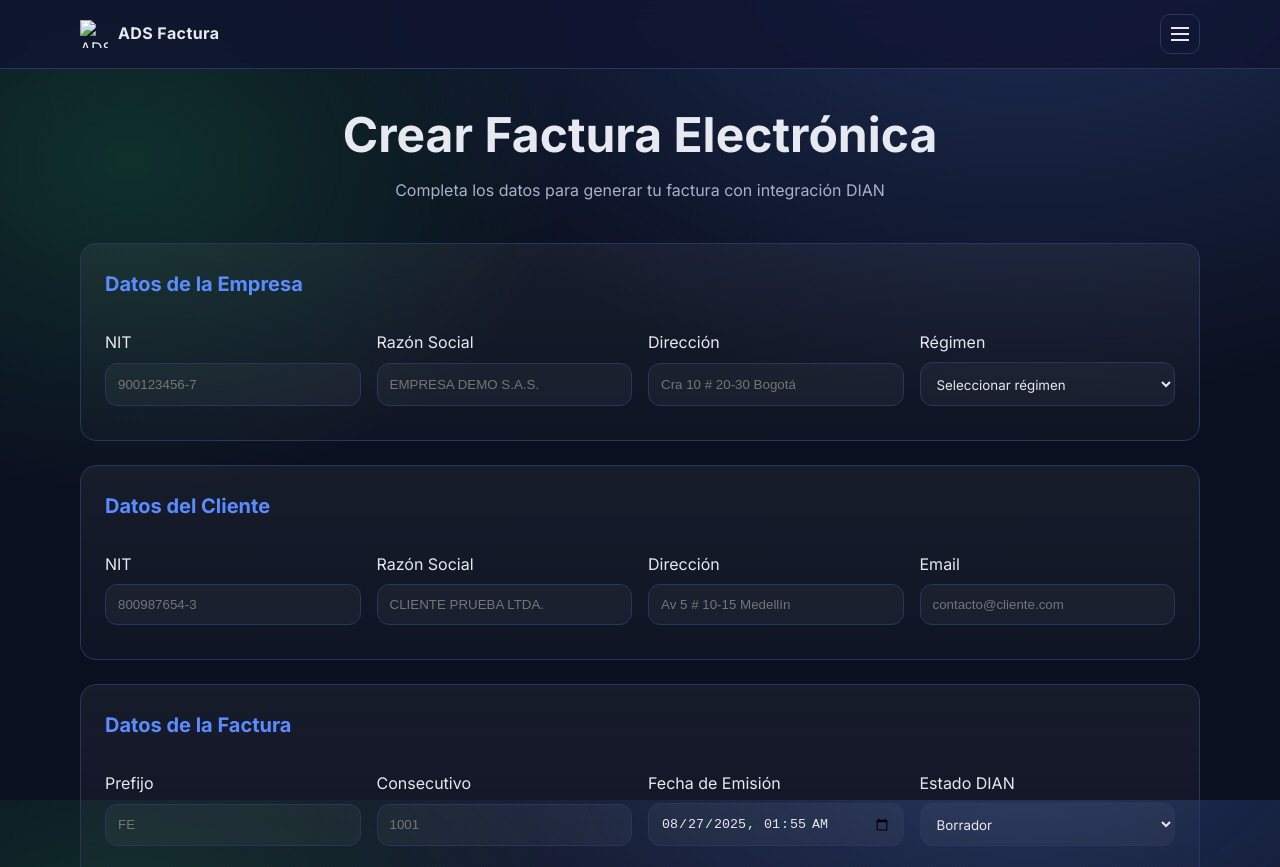
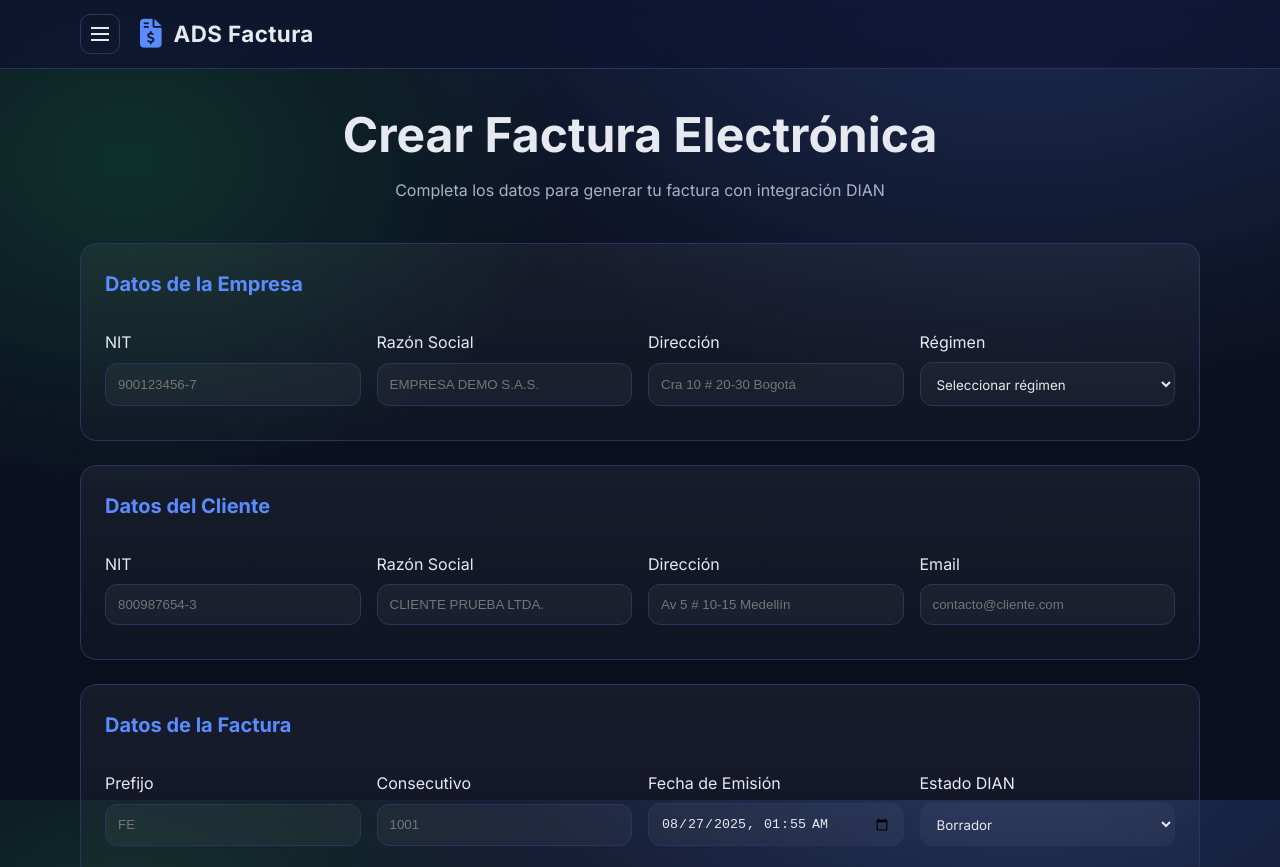
Before and after one commit to Harrissonhz/Ads-Factura, a plain HTML site: page crear-factura.html in a window 1280 px wide. Shown: the top 867 px of the page. Drawn offline with Linux system fonts and the light colour scheme.

Commit message:
Actualizar logo menu principal

```diff
--- a/assets/css/styles.css
+++ b/assets/css/styles.css
@@ -35,10 +35,11 @@ body {
   backdrop-filter: blur(10px);
   border-bottom: 1px solid var(--outline);
 }
-.header-inner { display: flex; align-items: center; justify-content: space-between; padding: 14px 0; }
-.brand { display: flex; align-items: center; gap: 10px; }
+.header-inner { display: flex; align-items: center; justify-content: flex-start; gap: 20px; padding: 14px 0; }
+.brand { display: flex; align-items: center; gap: 12px; }
 .brand-logo { width: 28px; height: 28px; }
-.brand-name { font-weight: 700; letter-spacing: 0.4px; }
+.brand-name { font-weight: 700; letter-spacing: 0.4px; font-size: 1.4rem; }
+.brand i { font-size: 1.8rem; color: var(--primary); }
 
 /* Navigation */
 .nav { display: flex; align-items: center; gap: 14px; }
@@ -114,6 +115,7 @@ body {
   transition: all 0.2s ease;
   flex-direction: column;
   gap: 4px;
+  order: -1;
 }
 .nav-toggle:hover {
   background: rgba(255,255,255,0.06);
@@ -142,6 +144,7 @@ body {
 /* Hamburger menu styles - Solo para crear-factura.html */
 .crear-factura-page .nav-toggle {
   display: inline-flex !important;
+  order: -1;
 }
 
 .crear-factura-page .nav {
--- a/crear-factura.html
+++ b/crear-factura.html
@@ -9,13 +9,14 @@
     <link rel="preconnect" href="https://fonts.gstatic.com" crossorigin>
     <link href="https://fonts.googleapis.com/css2?family=Inter:wght@300;400;500;600;700&display=swap" rel="stylesheet">
     <link rel="stylesheet" href="assets/css/styles.css">
+    <link rel="stylesheet" href="https://cdnjs.cloudflare.com/ajax/libs/font-awesome/6.4.0/css/all.min.css">
     <link rel="icon" href="assets/img/favicon.svg" type="image/svg+xml">
   </head>
   <body class="crear-factura-page">
     <header class="site-header">
       <div class="container header-inner">
         <div class="brand">
-          <img src="assets/img/logo.svg" alt="ADS Factura" class="brand-logo" />
+          <i class="fas fa-file-invoice-dollar fa-lg text-white me-2"></i>
           <span class="brand-name">ADS Factura</span>
         </div>
         <button class="nav-toggle" id="navToggle" aria-label="Abrir menú">
@@ -28,7 +29,7 @@
     <nav class="hamburger-menu" id="hamburgerMenu">
       <div class="hamburger-header">
         <div class="brand">
-          <img src="assets/img/logo.svg" alt="ADS Factura" class="brand-logo" />
+          <i class="fas fa-file-invoice-dollar fa-lg text-white me-2"></i>
           <span class="brand-name">ADS Factura</span>
         </div>
         <button class="close-menu" id="closeMenu" aria-label="Cerrar menú">
```
Also changed, not shown: datos-empresa.html (+3 -2 lines), forgot-password.html (+2 -1 lines), index.html (+2 -1 lines), login.html (+2 -1 lines), resoluciones-numeracion.html (+3 -2 lines), 1 other file.
